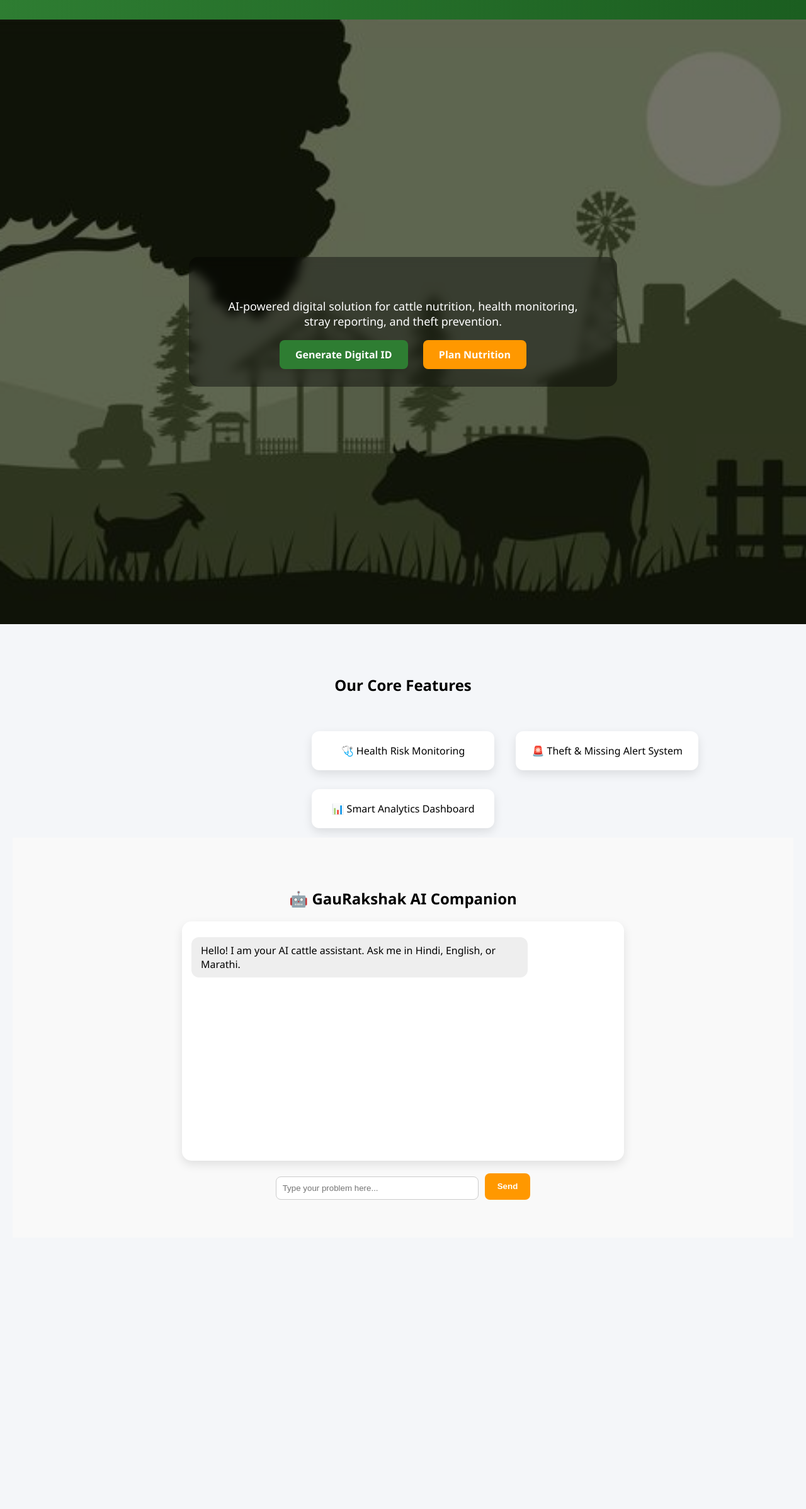
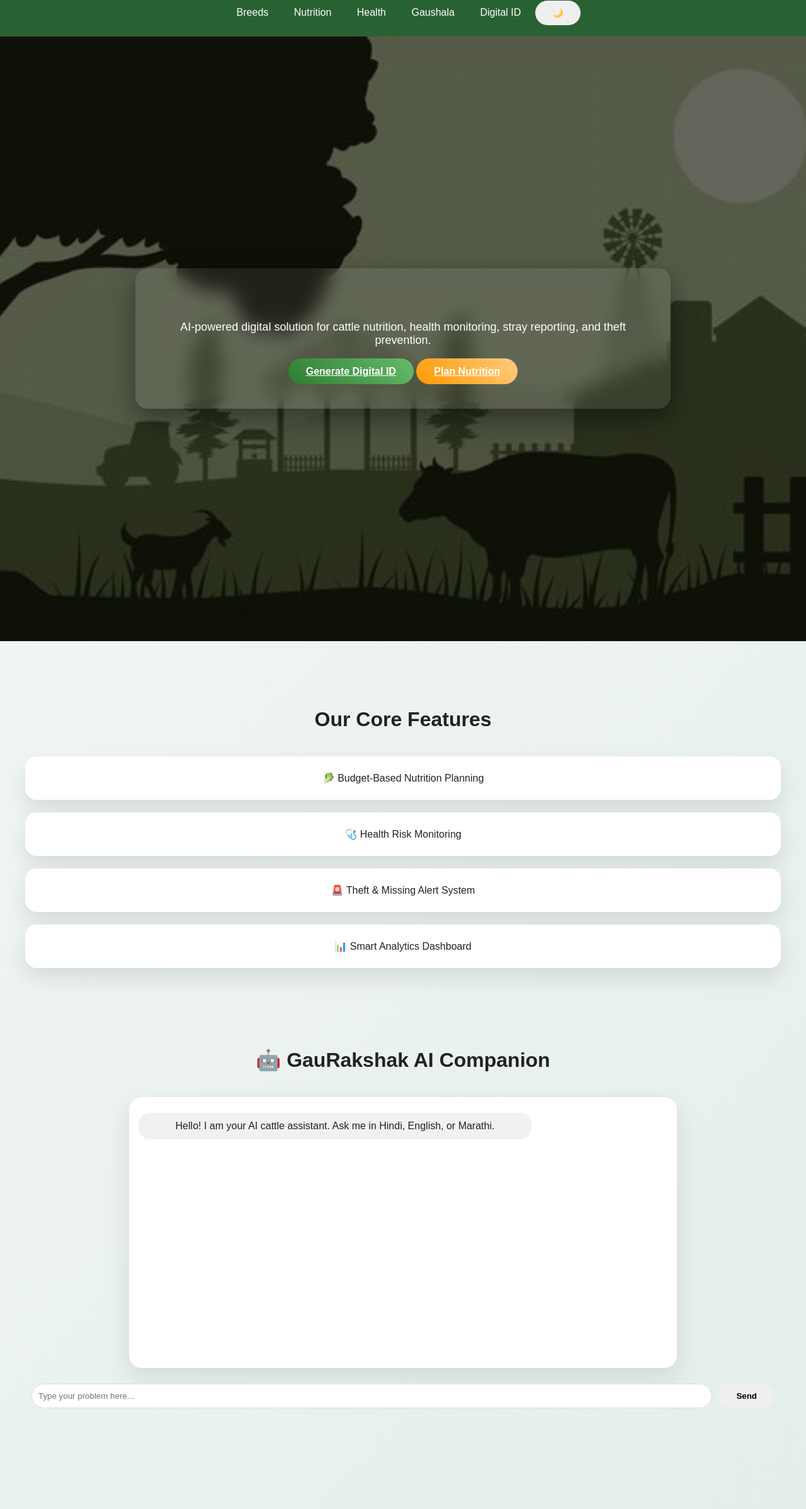
Before and after one commit to Vishalll23/gaurakshak-ai, a plain HTML site: page index.html in a window 1280 px wide. Shown: the part 132-2528 px from the top of the page at 63% size. Before the commit the page ends 2157 px from the top, so only its background shows below. Drawn offline with Linux system fonts and the light colour scheme.

Commit message:
Refactor CSS for improved styling and layout

```diff
--- a/style.css
+++ b/style.css
@@ -1,363 +1,265 @@
+/* ================= GLOBAL ================= */
 body {
-    font-family: 'Segoe UI', sans-serif;
     margin: 0;
-    background: #f4f6f9;
+    font-family: 'Poppins', sans-serif;
+    background: linear-gradient(135deg, #f5f7fa, #e4efe9);
+    color: #222;
+    overflow-x: hidden;
 }
 
+/* ================= NAVBAR ================= */
 header {
-    background: linear-gradient(90deg, #2e7d32, #1b5e20);
+    background: rgba(30, 90, 40, 0.95);
+    backdrop-filter: blur(10px);
     color: white;
-    padding: 20px;
+    padding: 18px;
     text-align: center;
+    position: sticky;
+    top: 0;
+    z-index: 1000;
 }
 
 nav a {
     color: white;
-    margin: 0 15px;
+    margin: 0 18px;
     text-decoration: none;
-    font-weight: 600;
+    font-weight: 500;
+    transition: 0.3s;
 }
 
 nav a:hover {
-    text-decoration: underline;
+    color: #ffcc00;
 }
 
-section {
-    padding: 50px;
+/* ================= HERO ================= */
+.hero {
+    min-height: 100vh;
+    background: linear-gradient(rgba(0,0,0,0.6), rgba(0,0,0,0.6)),
+                url("./images/hero-bg.jpg") center/cover no-repeat;
+    display: flex;
+    justify-content: center;
+    align-items: center;
     text-align: center;
 }
 
-input, select {
-    padding: 10px;
-    width: 260px;
-    border-radius: 8px;
-    border: 1px solid #ccc;
-    margin-top: 5px;
+.hero-content {
+    background: rgba(255,255,255,0.08);
+    padding: 50px;
+    border-radius: 20px;
+    backdrop-filter: blur(15px);
+    color: white;
+    max-width: 750px;
+    box-shadow: 0 15px 40px rgba(0,0,0,0.4);
 }
 
-button {
-    padding: 10px 20px;
-    background: #ff9800;
-    border: none;
-    color: white;
-    font-weight: bold;
-    border-radius: 8px;
-    cursor: pointer;
-    transition: 0.3s;
+.hero-content h2 {
+    font-size: 40px;
+    margin-bottom: 20px;
 }
 
-button:hover {
-    background: #e68900;
-    transform: scale(1.05);
+.hero-content p {
+    font-size: 18px;
+    margin-bottom: 30px;
 }
 
-.breed-card {
-    background: white;
-    width: 300px;
-    display: inline-block;
-    margin: 20px;
-    padding: 20px;
-    border-radius: 15px;
-    box-shadow: 0 8px 20px rgba(0,0,0,0.1);
-    transition: 0.3s;
+/* ================= BUTTONS ================= */
+button, .btn-primary, .btn-secondary {
+    padding: 12px 28px;
+    border-radius: 30px;
+    border: none;
+    cursor: pointer;
+    font-weight: 600;
+    transition: 0.4s;
 }
 
-.breed-card:hover {
-    transform: translateY(-5px);
+.btn-primary {
+    background: linear-gradient(45deg, #2e7d32, #66bb6a);
+    color: white;
+}
+
+.btn-secondary {
+    background: linear-gradient(45deg, #ff9800, #ffcc80);
+    color: white;
+}
+
+button:hover, .btn-primary:hover, .btn-secondary:hover {
+    transform: translateY(-4px);
+    box-shadow: 0 10px 25px rgba(0,0,0,0.3);
+}
+
+/* ================= CARDS ================= */
+.breed-card, .analytics-card, .admin-card, .feature-box {
+    background: white;
+    border-radius: 18px;
+    padding: 25px;
+    margin: 20px;
+    box-shadow: 0 15px 35px rgba(0,0,0,0.1);
+    transition: 0.4s;
+}
+
+.breed-card:hover,
+.analytics-card:hover,
+.feature-box:hover {
+    transform: translateY(-10px);
+    box-shadow: 0 25px 45px rgba(0,0,0,0.15);
 }
 
 .breed-card img {
     width: 100%;
-    height: 200px;
+    height: 220px;
     object-fit: cover;
-    border-radius: 12px;
+    border-radius: 15px;
 }
 
-#idCard div, #analytics div {
-    background: white;
-    box-shadow: 0 8px 20px rgba(0,0,0,0.1);
-}
-.hero {
-    background: linear-gradient(120deg, #e8f5e9, #ffffff);
+/* ================= SECTIONS ================= */
+section {
     padding: 80px 20px;
     text-align: center;
 }
 
-.hero h2 {
+h2 {
     font-size: 32px;
-    margin-bottom: 20px;
+    margin-bottom: 40px;
 }
 
-.hero p {
-    font-size: 18px;
-    max-width: 600px;
-    margin: 0 auto 30px;
-}
-
-.hero-buttons a {
-    padding: 12px 25px;
-    border-radius: 8px;
-    text-decoration: none;
-    margin: 10px;
-    font-weight: bold;
-}
-
-.btn-primary {
-    background: #2e7d32;
-    color: white;
-}
-
-.btn-secondary {
-    background: #ff9800;
-    color: white;
-}
-
-.features {
-    padding: 60px 20px;
-    text-align: center;
-}
-
-.feature-box {
+/* ================= AI CHAT ================= */
+.chat-container {
+    width: 70%;
+    height: 400px;
     background: white;
-    display: inline-block;
+    margin: auto;
+    border-radius: 20px;
     padding: 20px;
-    margin: 15px;
-    border-radius: 12px;
-    box-shadow: 0 6px 15px rgba(0,0,0,0.1);
-    width: 250px;
-}
-.logo-area h1 {
-    margin: 0;
-}
-
-.tagline {
-    font-size: 14px;
-    margin-top: 5px;
-    opacity: 0.8;
-}
-
-.dark-btn {
-    background: transparent;
-    border: none;
-    color: white;
-    font-size: 18px;
-    cursor: pointer;
-}
-
-.hero {
-    position: relative;
-    min-height: 100vh;
-    background-image: url("images/hero-bg.jpg");
-    background-size: cover;
-    background-position: 60% center;
-    background-repeat: no-repeat;
-    display: flex;
-    justify-content: center;
-    align-items: center;
-}
-
-
-.hero::before {
-    content: "";
-    position: absolute;
-    inset: 0;
-    background: rgba(0, 0, 0, 0.55);
-    pointer-events: none;
-}
-.hero-content {
-    position: relative;
-    z-index: 2;
-    color: white;
-    text-align: center;
-    max-width: 700px;
-    padding: 40px;
-    border-radius: 15px;
-    backdrop-filter: blur(8px);
-background: rgba(0,0,0,0.4);
-}
-
-
-.reveal {
-    opacity: 0;
-    transform: translateY(40px);
-    transition: 0.6s ease;
-}
-
-.reveal.active {
-    opacity: 1;
-    transform: translateY(0);
-}
-
-.dark-mode {
-    background: #121212;
-    color: white;
-}
-
-.dark-mode header {
-    background: #1e1e1e;
-}
-body {
-    transition: background 0.3s ease, color 0.3s ease;
-}
-.footer {
-    background: #1b5e20;
-    color: white;
-    text-align: center;
-    padding: 15px;
-}
-.analytics-card {
-    display: inline-block;
-    background: white;
-    padding: 25px;
-    margin: 20px;
-    border-radius: 15px;
-    box-shadow: 0 8px 20px rgba(0,0,0,0.1);
-    width: 220px;
-}
-
-.analytics-card h3 {
-    margin-bottom: 10px;
-}
-
-.analytics-card p {
-    font-size: 28px;
-    font-weight: bold;
-    color: #2e7d32;
-}
-.progress-section {
-    margin-top: 40px;
-    width: 60%;
-    margin-left: auto;
-    margin-right: auto;
-}
-
-.progress-bar {
-    width: 100%;
-    height: 20px;
-    background: #ddd;
-    border-radius: 10px;
-    overflow: hidden;
-    margin-bottom: 20px;
-}
-
-.progress-fill {
-    height: 100%;
-    width: 0;
-    transition: width 1s ease-in-out;
-}
-
-.safe-fill {
-    background: #2e7d32;
-}
-
-.missing-fill {
-    background: red;
-}
-.admin-card {
-    background: white;
-    padding: 15px;
-    margin: 15px auto;
-    width: 60%;
-    border-radius: 10px;
-    box-shadow: 0 6px 15px rgba(0,0,0,0.1);
-}
-.ai-section {
-    padding: 60px;
-    text-align: center;
-    position: relative;
-    z-index: 5;
-}
-
-
-#aiInput {
-    width: 300px;
-}
-
-#aiResponse {
-    margin-top: 20px;
-    background: white;
-    padding: 20px;
-    width: 60%;
-    margin-left: auto;
-    margin-right: auto;
-    border-radius: 12px;
-    box-shadow: 0 6px 15px rgba(0,0,0,0.1);
-}
-.ai-section {
-    padding: 60px;
-    text-align: center;
-    background: #f9f9f9;
-     position: relative;
-    z-index: 10;
-}
-
-.chat-container {
-    width: 60%;
-    height: 350px;
-    background: white;
-    margin: 20px auto;
-    padding: 15px;
-    border-radius: 15px;
-    box-shadow: 0 6px 15px rgba(0,0,0,0.1);
     overflow-y: auto;
-    text-align: left;
+    box-shadow: 0 15px 40px rgba(0,0,0,0.1);
 }
 
 .chat-message {
-    padding: 10px 15px;
+    padding: 12px 18px;
     margin: 10px 0;
-    border-radius: 12px;
-    max-width: 75%;
+    border-radius: 18px;
+    max-width: 70%;
+    animation: fadeIn 0.4s ease;
 }
 
 .user-message {
-    background: #2e7d32;
+    background: linear-gradient(45deg, #2e7d32, #66bb6a);
     color: white;
     margin-left: auto;
-    text-align: right;
 }
 
 .ai-message {
-    background: #eeeeee;
+    background: #f1f1f1;
 }
 
 .chat-input-area {
+    margin-top: 15px;
     display: flex;
     justify-content: center;
     gap: 10px;
 }
 
 .chat-input-area input {
-    width: 300px;
-}
-.hero {
-    position: relative;
-    z-index: 1;
+    width: 320px;
+    padding: 12px;
+    border-radius: 25px;
+    border: 1px solid #ddd;
 }
 
-.features {
-    position: relative;
-    z-index: 2;
+/* ================= PROGRESS ================= */
+.progress-bar {
+    width: 100%;
+    height: 22px;
+    background: #eee;
+    border-radius: 15px;
+    overflow: hidden;
 }
 
-.ai-section {
-    position: relative;
-    z-index: 3;
-}
-.hero {
-    position: relative;
-    z-index: 1;
+.progress-fill {
+    height: 100%;
+    transition: 1s ease;
 }
 
-.features {
-    position: relative;
-    z-index: 2;
+.safe-fill { background: #2e7d32; }
+.missing-fill { background: red; }
+
+/* ================= FOOTER ================= */
+.footer {
+    background: #1b5e20;
+    color: white;
+    padding: 20px;
+    text-align: center;
 }
 
-.ai-section {
-    position: relative;
-    z-index: 3;
+/* ================= ANIMATION ================= */
+@keyframes fadeIn {
+    from { opacity: 0; transform: translateY(10px); }
+    to { opacity: 1; transform: translateY(0); }
 }
-body * {
-    pointer-events: auto !important;
+/* Floating AI Button */
+#aiToggleBtn {
+    position: fixed;
+    bottom: 25px;
+    right: 25px;
+    width: 65px;
+    height: 65px;
+    background: linear-gradient(45deg, #2e7d32, #66bb6a);
+    color: white;
+    font-size: 28px;
+    border-radius: 50%;
+    display: flex;
+    justify-content: center;
+    align-items: center;
+    cursor: pointer;
+    box-shadow: 0 10px 30px rgba(0,0,0,0.3);
+    z-index: 2000;
+    transition: 0.3s;
 }
+
+#aiToggleBtn:hover {
+    transform: scale(1.1);
+}
+
+/* AI Modal */
+#aiModal {
+    position: fixed;
+    bottom: 100px;
+    right: 25px;
+    width: 350px;
+    height: 480px;
+    background: white;
+    border-radius: 20px;
+    box-shadow: 0 20px 40px rgba(0,0,0,0.3);
+    display: none;
+    flex-direction: column;
+    overflow: hidden;
+    z-index: 2000;
+}
+
+.ai-header {
+    background: linear-gradient(45deg, #2e7d32, #66bb6a);
+    color: white;
+    padding: 15px;
+    font-weight: 600;
+    display: flex;
+    justify-content: space-between;
+}
+
+.chat-container {
+    flex: 1;
+    padding: 15px;
+    overflow-y: auto;
+}
+
+.chat-input-area {
+    display: flex;
+    padding: 10px;
+    gap: 10px;
+}
+
+.chat-input-area input {
+    flex: 1;
+    border-radius: 20px;
+    padding: 10px;
+    border: 1px solid #ddd;
+}
```
